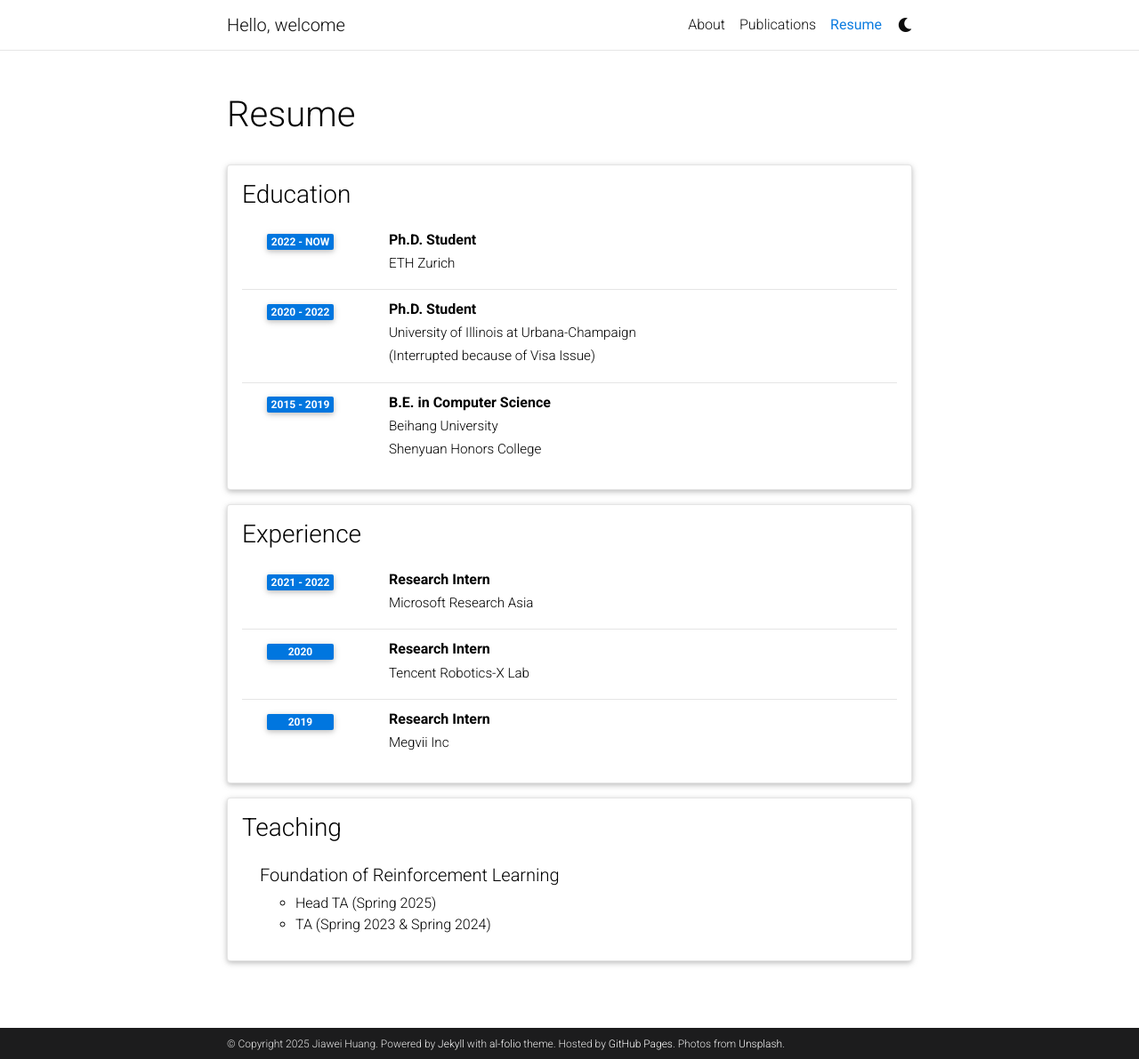
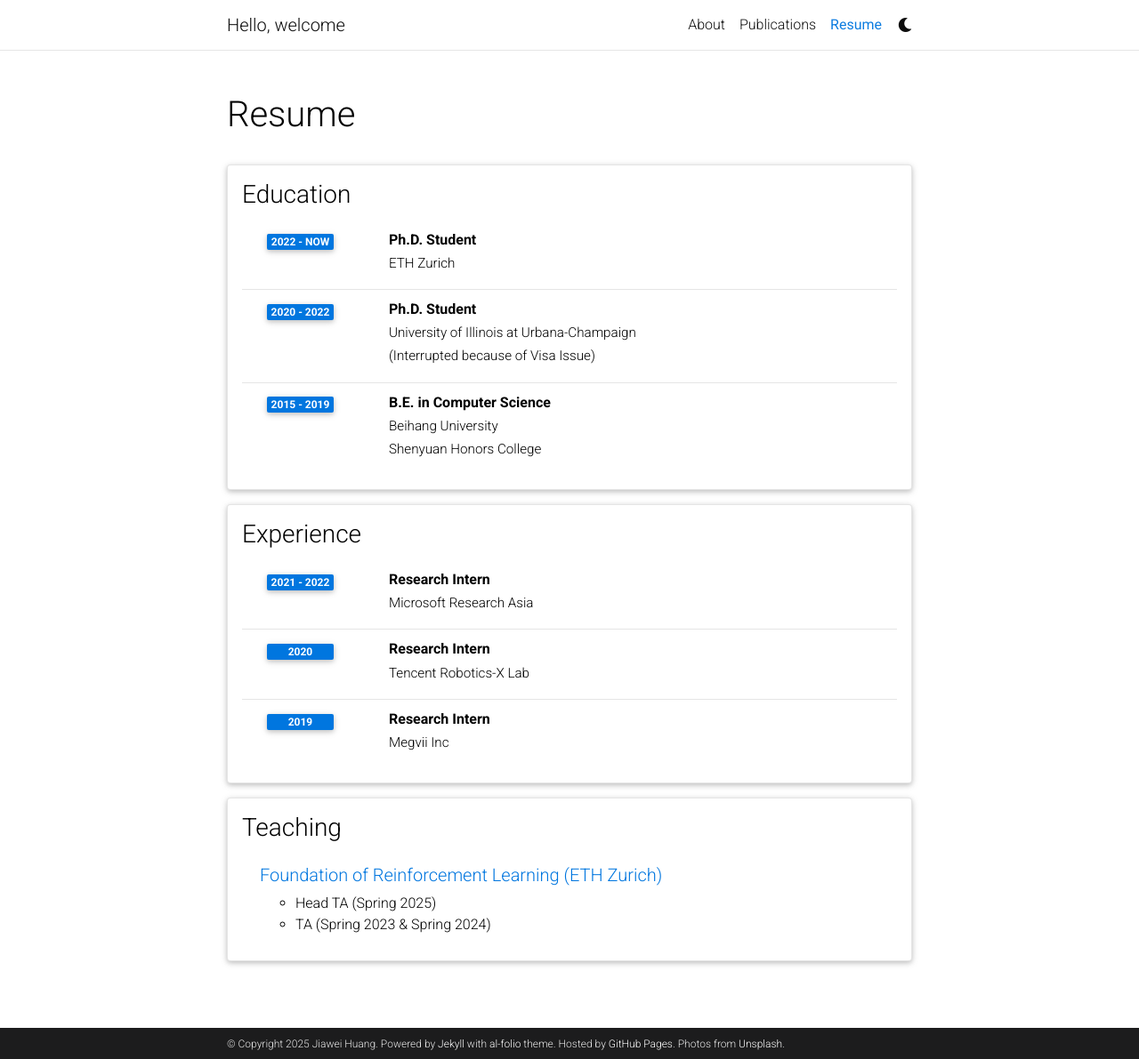
Before and after one commit to jiaweihhuang/jiaweihhuang.github.io, a Jekyll site: the page built from _pages/cv.md, in a window 1280 px wide and 1191 px high. Shown: the whole window at 89% size. Built offline with Jekyll 4.4.1, drawn with Linux system fonts in a browser that asks for light colours; comment, search, counter and statistics services are not loaded; a style sheet for code colours, icons or effects is not loaded.

Commit message:
Update cv.yml

```diff
--- a/_data/cv.yml
+++ b/_data/cv.yml
@@ -62,7 +62,7 @@
 - title: Teaching
   type: nested_list
   contents:
-    - title: Foundation of Reinforcement Learning
+    - title: <a href="https://odi.inf.ethz.ch/teaching/FoRL.html">Foundation of Reinforcement Learning (ETH Zurich)</a>
       items:
         - Head TA (Spring 2025)
         - TA (Spring 2023 & Spring 2024)
```
